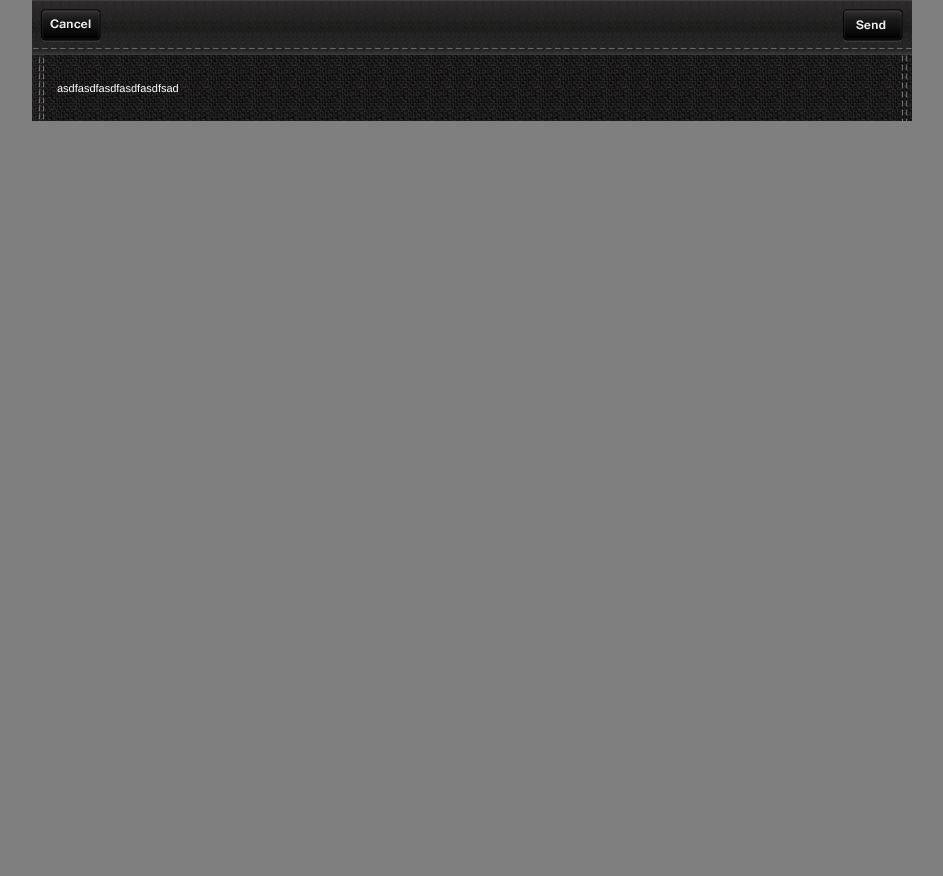
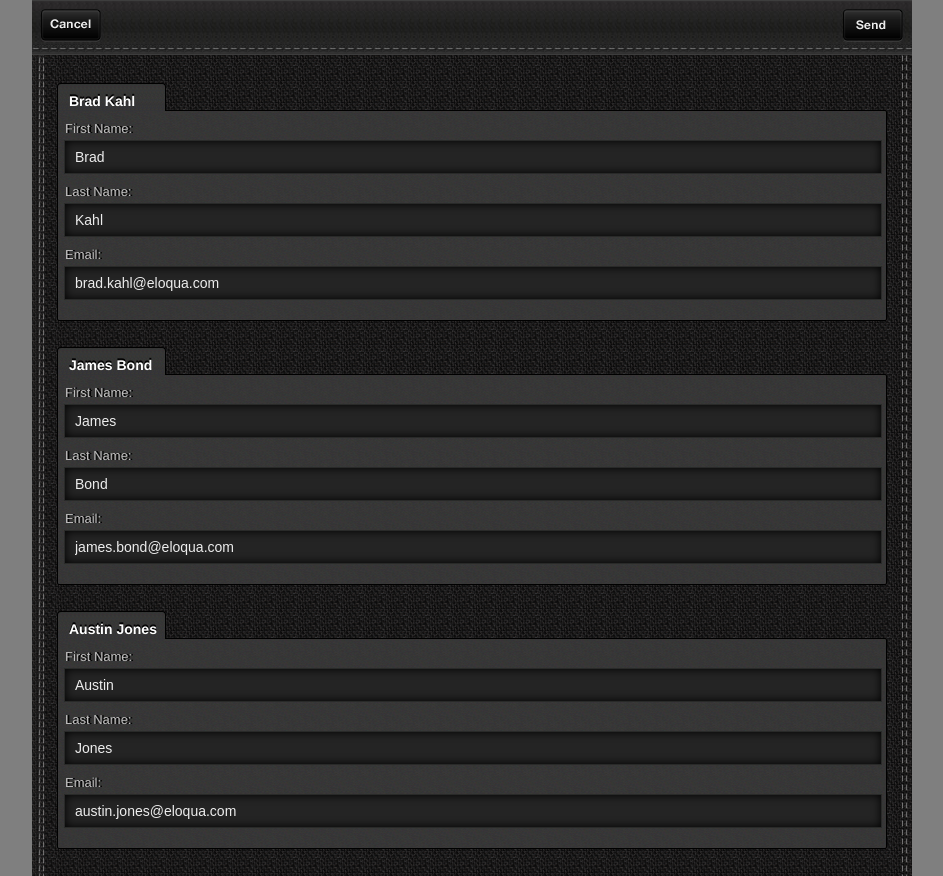
Before and after one commit to bkahl/ipadUserInfo, a plain HTML site: page index.html in a window 1280 px wide. Shown: the whole page, without its empty margins (168-1111 px from the left). Before the commit the page ends 800 px from the top, so only its background shows below. Drawn offline with nearby package versions, Linux system fonts and the light colour scheme.

Commit message:
updated styles to match mock and its dynamically loaded, still need to make forEach obj dynamic when looping through json hash

```diff
--- a/css/style.css
+++ b/css/style.css
@@ -30,6 +30,7 @@ body {
   height: 100%;
   margin: 0 auto;
   font: 11px "HelveticaNeue-Light", "Helvetica Neue Light", helvetica, arial, sans-serif;
+  color: #ededed;
 }
 
 ol, ul {
@@ -49,6 +50,9 @@ table {
 
 #container{
   color: #fff;
+  text-shadow: 2px 0 0 #000;
+  webkit-text-shadow: 2px 0 0 #000;
+  moz-text-shadow: 2px 0 0 #000;
 }
 #container #overlay{
   margin: 0 200px;
@@ -108,7 +112,66 @@ table {
 }
 
 #container #overlay .content{
-  position: relative;
-/*  top: 55px;*/
   padding: 27px 25px;
 }
+
+#container #overlay .content fieldset:first-child{
+  margin-top: 0;
+}
+
+#container #overlay .content fieldset{
+  margin-top: 25px;
+}
+
+#container #overlay .content .form .tab{
+  height: 27px;
+  width: 85px;
+  position: relative;
+  border-top-right-radius: 4px;
+  border-top-left-radius: 4px;
+  top: 1px;
+  padding: 0 11px;
+  border-top: 1px solid #000;
+  border-left: 1px solid #000;
+  border-right: 1px solid #000;;
+  background: url(../images/tab-bg.png);
+}
+
+#container #overlay .content .form .tab legend{
+  position: relative;
+  top: 9px;
+  font-size: 14px;
+  font-weight: bold;
+  text-shadow: 0 -2px 0 #000;
+  webkit-text-shadow: 0 -2px 0 #000;
+  moz-text-shadow: 0 -2px 0 #000;
+}
+
+#container #overlay .content .form .input{
+  padding: 10px 12px;
+  border: 1px solid #000;
+  background: url(../images/fieldset-bg.png);
+  border-top-right-radius: 2px;
+  border-bottom-right-radius: 2px;
+  border-bottom-left-radius: 2px;
+}
+
+#container #overlay .content .form .input > input{
+  height: 30px;
+  width: 100%;
+  margin: 4px -6px 10px;
+  border: 1px solid rgba(63,67,62,.2);
+  background: url(../images/input-box-bg.png);
+  box-shadow:inset 0 0 10px #000;
+  moz-box-shadow:inset 0 0 10px #000;
+  webkit-box-shadow:inset 0 0 10px #000;
+  font-size: 14px;
+  color: #ededed;
+  padding-left: 10px;
+}
+
+#container #overlay .content .form .input > label{
+  margin: 0 0 0 -5px;
+  font-size: 13px;
+  color: #bebdbd;
+}
--- a/index.html
+++ b/index.html
@@ -16,16 +16,23 @@
         </div>
         <div class="left-stitch"></div>
         <div class="right-stitch"></div>
-        <div class="content">
-          asdfasdfasdfasdfasdfsad
-
-        </div>
+        <div class="content"></div>
       </div>
     </div>
 
     <script type="text/javascript" src="https://ajax.googleapis.com/ajax/libs/jquery/1.7.0/jquery.js" charset="utf-8"></script>
     <script type="text/javascript" src="js/jquery.js"></script>
     <script type="text/javascript">
+
+      function FirstNameChange() {
+          var fieldsetTag = $(this).parent().parent().find('legend span.C_FirstName_display');
+          fieldsetTag.html($(this).val());
+      }
+      function LastNameChange() {
+          var fieldsetTag = $(this).parent().parent().find('legend span.C_LastName_display');
+          fieldsetTag.html($(this).val());
+      }
+
       function getStyle(oElm, strCssRule){
       	var strValue = "";
       	if(document.defaultView && document.defaultView.getComputedStyle){
@@ -47,10 +54,25 @@
   		      overlayWidthLength = overlayWidth.length-1,
   		      oLW0, oLW1, oLW3;
 
+  		  /****************************************************************************
+  		  *
+  		  * Where the Data for the forms is set...
+  		  *
+  		  ****************************************************************************/
+
   		  $(".content").ipadContent({
-  		    type: 'default',
-  		    howMany: 2
+  		    fieldset: [
+  		      { firstName: 'Brad', lastName: 'Kahl', email: 'brad.kahl@eloqua.com'},
+  		      { firstName: 'James', lastName: 'Bond', email: 'james.bond@eloqua.com'},
+  		      { firstName: 'Austin', lastName: 'Jones', email: 'austin.jones@eloqua.com'}
+  		    ]
   		  });
+
+  		  /****************************************************************************
+  		  *
+  		  * Where the Data for the forms is set...
+  		  *
+  		  ****************************************************************************/
 
   		  var overlayHeight = document.getElementById("overlay").clientHeight;
 
@@ -71,6 +93,45 @@
   		        overlayWidth = windowWidth-(oLW0*2);
   		        $('#overlay').css('width',overlayWidth);}
 
+
+  		  $.each($('.firstName').bind("keyup", FirstNameChange), FirstNameChange);
+  		  $.each($('.lastName').bind("keyup", LastNameChange), LastNameChange);
+
+  		  $('.firstName').keyup(function() {
+          var parentId = this.parentNode.id,
+              tabWidth = $('.tab').width(),
+              firstNameWidth = $('legend div.' + parentId + ' span.C_FirstName_display').width(),
+              lastNameWidth = $('legend div.' + parentId + ' span.C_LastName_display').width(),
+              totalWidth = (firstNameWidth+lastNameWidth)*1;
+
+          //alert('Parent ID : ' + parentId + ", fNameW : " + firstNameWidth + ", lNameW : " + lastNameWidth);
+
+          $('.tab.'+parentId).css('width',totalWidth+3);
+
+        }).keydown(function(event) {
+          if (event.which === 13) {
+            event.preventDefault();
+          }
+        });
+
+        $('.lastName').keyup(function() {
+          var parentId = this.parentNode.id,
+              tabWidth = $('.tab').width(),
+              firstNameWidth = $('legend div.' + parentId + ' span.C_FirstName_display').width(),
+              lastNameWidth = $('legend div.' + parentId + ' span.C_LastName_display').width(),
+              totalWidth = (firstNameWidth+lastNameWidth)*1;
+
+          //alert('Parent ID : ' + parentId + ", fNameW : " + firstNameWidth + ", lNameW : " + lastNameWidth);
+
+          $('.tab.'+parentId).css('width',totalWidth+3);
+
+        }).keydown(function(event) {
+          if (event.which === 13) {
+            event.preventDefault();
+          }
+        });
+
+
   		});
   	</script>
 
--- a/js/jquery.js
+++ b/js/jquery.js
@@ -3,20 +3,40 @@ function ipadContent(id,data){
 
 (function($){
 	$.fn.ipadContent = function(options){
-		var id = $(this), opts;
 
-    if(options.type === "default"){
-  		$.fn.ipadContent.defaults = {
-  		  firstName: 'First Name',
-  		  email: 'Email Address',
-  		  company: 'Company'
+		var id = $(this), opts, fieldset, objAt = 0;
 
-  		};
-  	}
+    options.fieldset.forEach(function(o) {
+      objAt +=1;
+      fieldset = "<fieldset>";
+        fieldset += "<div class='form'>";
+          fieldset += "<div class='tab "+objAt+"'>";
+            fieldset += "<legend><div class='"+objAt+"'><span class='C_FirstName_display'>"+o.firstName+"</span>&nbsp;<span class='C_LastName_display'>"+o.LastName+"</span></div></legend>";
+		      fieldset += "</div>";
+		      fieldset += "<div id='"+objAt+"' class='input'>";
+		        fieldset += "<label>First Name:</label>";
+		        fieldset += "<br/>";
+		        fieldset += "<input class='firstName' type='text' name='C_FirstName' value='"+o.firstName+"' />";
+		        fieldset += "<br/>";
+		        fieldset += "<label>Last Name:</label>";
+		        fieldset += "<br/>";
+		        fieldset += "<input class='lastName' type='text' name='C_LastName' value='"+o.lastName+"' />";
+		        fieldset += "<br/>";
+		        fieldset += "<label>Email:</label>";
+		        fieldset += "<br/>";
+		        fieldset += "<input class='email' type='text' name='C_Email' value='"+o.email+"' />";
+		        fieldset += "<br/>";
+		      fieldset += "</div>";
+		    fieldset += "</div>";
+		  fieldset += "</fieldset>";
 
-		opts = $.extend({}, $.fn.ipadContent.defaults, options);
-    ipadContent(id, opts);
-		return this;
+		  $(id).append(fieldset);
+		});
+
+
+    // opts = $.extend({}, $.fn.ipadContent.defaults, options);
+    //     ipadContent(id, opts);
+    // return this;
 
 	};
 
```
Also changed, not shown: images/fieldset-bg.png (added), images/input-box-bg.png (added), images/tab-bg.png (added).
